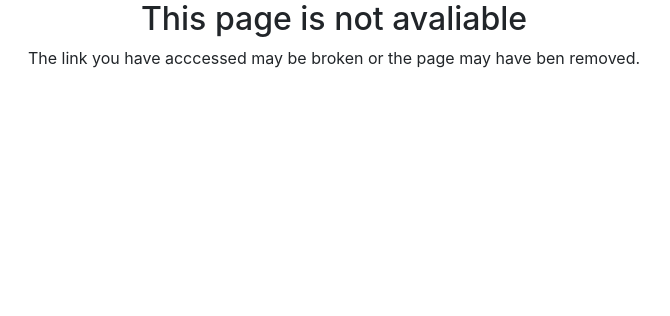
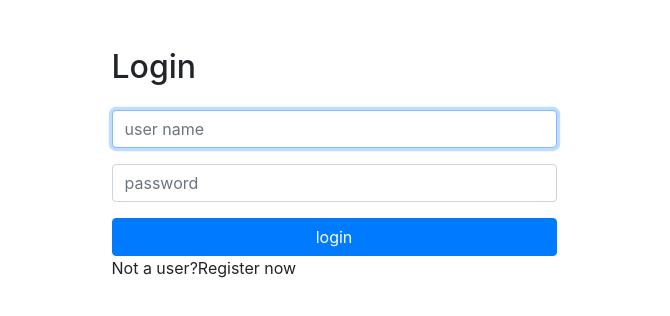
Before and after one commit to lucassilva-1994/angularpic, an Angular app in the folder frontend/: page / in a window 1280 px wide. Shown: the top 316 px of the page, without its empty margins (306-976 px from the left). Built offline with nearby package versions, Linux system fonts and the light colour scheme.

Commit message:
Implementando a tela de Login

```diff
--- a/frontend/src/app/app.module.ts
+++ b/frontend/src/app/app.module.ts
@@ -5,6 +5,7 @@
 import { PhotosModule } from './photos/photos.module';
 import { AppRoutingModule } from './app.routing.module';
 import { ErrorsModule } from './errors/errors.module';
+import { HomeModule } from './home/home.module';
 
 @NgModule({
   declarations: [
@@ -14,7 +15,8 @@
     BrowserModule,
     PhotosModule,
     AppRoutingModule,
-    ErrorsModule
+    ErrorsModule,
+    HomeModule
   ],
   providers: [],
   bootstrap: [AppComponent]
--- a/frontend/src/app/app.routing.module.ts
+++ b/frontend/src/app/app.routing.module.ts
@@ -4,8 +4,13 @@
 import { PhotoFormComponent } from "./photos/photo-form/photo-form.component";
 import { NotFoundComponent } from "./errors/not-found/not-found.component";
 import { PhotoListResolver } from "./photos/photo-list/photo-list.resolver";
+import { SignInComponent } from "./home/signin/signin.component";
 
 const routes: Routes = [
+  {
+      path: '',
+      component: SignInComponent
+  },
   {
     path: 'user/:userName',
     component: PhotoListComponent,
--- /dev/null
+++ b/frontend/src/app/home/signin/signin.component.html
@@ -0,0 +1,33 @@
+<div class="container mt-5">
+  <div class="row justify-content-center">
+    <div class="col-lg-5">
+      <h2>Login</h2>
+
+      <form class="form mt-4">
+
+          <div class="form-group">
+              <input
+                  class="form-control"
+                  placeholder="user name"
+                  autofocus>
+          </div>
+
+          <div class="form-group">
+              <input
+                  type="password"
+                  class="form-control"
+                  placeholder="password">
+          </div>
+
+          <button
+              type="submit"
+              class="btn btn-primary btn-block">
+              login
+          </button>
+
+      </form>
+
+      <p>Not a user?<a>Register now</a></p>
+    </div>
+  </div>
+</div>
```
Also changed, not shown: frontend/src/app/home/home.module.ts (added, +8 -0 lines), frontend/src/app/home/signin/signin.component.ts (added, +8 -0 lines).
